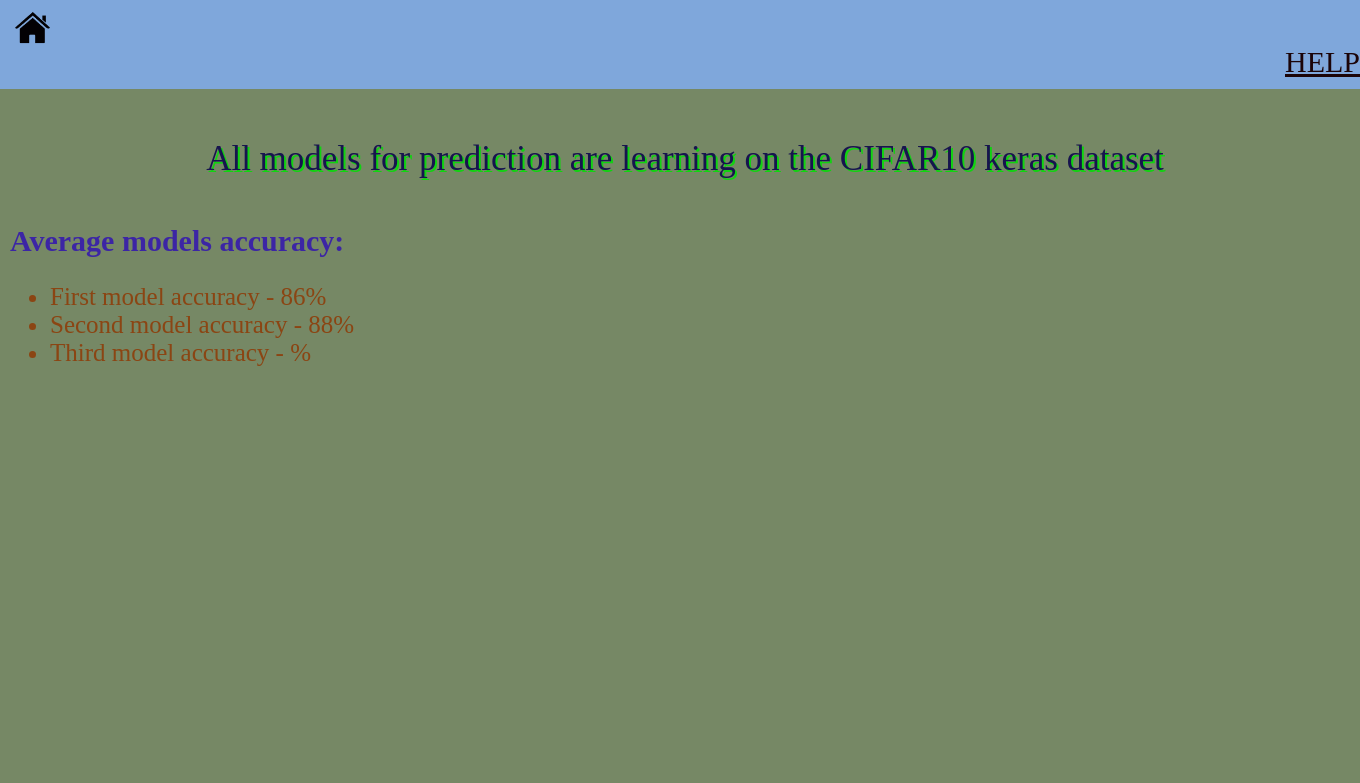
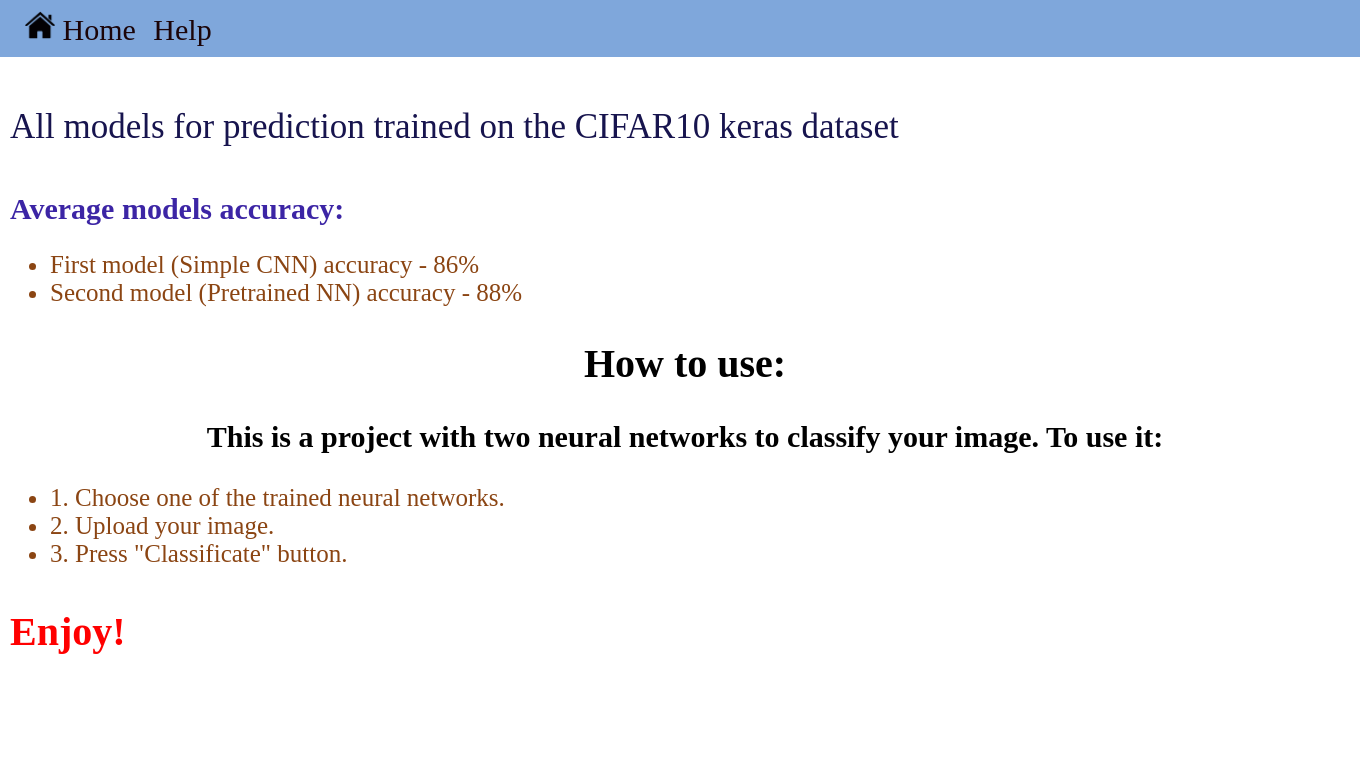
Before and after one commit to Andr-Mih/data_science, a Django app: page /about/ in a window 1360 px wide. Shown: the top 783 px of the page. Run offline with Django 4.2, Linux system fonts and the light colour scheme.

Commit message:
pre-release

```diff
--- a/static/main.css
+++ b/static/main.css
@@ -1,4 +1,3 @@
-
 header {
   background-color: rgb(127, 167, 219);
   padding-left: 15px;
@@ -8,7 +7,6 @@
 
 body {
   margin: 0px;
-  background-color: rgb(118, 136, 101);
 }
 
 main {
@@ -25,46 +23,46 @@
 li {
   font-size: 25px;
   text-align: left;
-  color:saddlebrown;
+  color: saddlebrown;
 }
 
 .text {
   font-size: 30px;
   text-align: left;
-  color:rgb(34, 197, 97);
+  color: rgb(34, 197, 97);
 }
 
 .text1 {
   padding-top: 20px;
   font-size: 30px;
   text-align: left;
-  color:rgb(36, 36, 15);
+  color: rgb(36, 36, 15);
 }
 
 .text2 {
   padding-top: 20px;
   font-size: 30px;
   text-align: left;
-  color:rgb(60, 37, 165);
+  color: rgb(60, 37, 165);
 }
 
 .text3 {
   padding-top: 50px;
   font-size: 30px;
   padding-left: 100px;
-  color:rgb(36, 96, 107);
+  color: rgb(36, 96, 107);
 }
 .tex3 {
   padding-top: 150px;
   font-size: 30px;
   text-align: center;
-  color:rgb(133, 21, 185);
+  color: rgb(133, 21, 185);
 }
 
 .pred {
   font-size: 50px;
   font-weight: 100;
-  color:rgb(85, 7, 13);
+  color: rgb(85, 7, 13);
 }
 
 .button {
@@ -79,30 +77,47 @@
 
 .button:hover {
   background-color: springgreen;
+  cursor: pointer;
 }
 
 .button1 {
   border-radius: 10px;
   font-size: 30px;
-  margin-left:1270px;
-
+  margin-left: 10px;
+  text-decoration: none;
   color: rgb(27, 4, 8);
-  margin-top: 20px;
+  margin-top: 0px;
 }
 .button1:hover {
-  background-color: springgreen;
+  color: springgreen;
+  cursor: pointer;
 }
 
 .headers {
   padding-top: 30px;
   font-size: 35px;
-  text-shadow: 2px 2px red;
-  color:rgb(23, 20, 78);
+
+  color: rgb(23, 20, 78);
 }
 
 .headers1 {
   padding-top: 50px;
   font-size: 35px;
-  text-shadow: 2px 2px rgb(17, 211, 17);
-  color:rgb(23, 20, 78);
+  display: flex;
+  color: rgb(23, 20, 78);
 }
+
+p {
+  text-align: left;
+  font-size: 40px;
+  font-weight: 800;
+  color: red;
+}
+
+h2 {
+  font-size: 40px;
+}
+
+h3 {
+  font-size: 30px;
+}
--- a/templates/about.html
+++ b/templates/about.html
@@ -1,17 +1,24 @@
 {% extends 'base.html' %} {% load static %} {% block content %}
 <body>
-<div class="headers1">
-    All models for prediction are learning on the CIFAR10 keras dataset</div>
-    <h2 class="text2">Average models accuracy:</h2>
-    <ul>
-    <li>First model accuracy - 86%</li>
-    <li>Second model accuracy - 88%</li>
-    <li>Third model accuracy - %</li>
-
-</ul>
-
-
-
+  <div class="headers1">
+    All models for prediction trained on the CIFAR10 keras dataset
+  </div>
+  <h2 class="text2">Average models accuracy:</h2>
+  <ul>
+    <li>First model (Simple CNN) accuracy - 86%</li>
+    <li>Second model (Pretrained NN) accuracy - 88%</li>
+  </ul>
+  <h2>How to use:</h2>
+  <h3>
+    This is a project with two neural networks to classify your image. To use
+    it:
+  </h3>
+  <ul class="faq">
+    <li>1. Choose one of the trained neural networks.</li>
+    <li>2. Upload your image.</li>
+    <li>3. Press "Classificate" button.</li>
+  </ul>
+  <p>Enjoy!</p>
 </body>
 
 {% endblock %}
--- a/templates/base.html
+++ b/templates/base.html
@@ -3,11 +3,10 @@
   <link rel="stylesheet" href="{% static 'main.css' %}" />
   <body>
     <header class="header">
-      <a href="/">
-        <img src="{% static 'home.png' %}" height="35px" , width="35px"
-      /></a>
-      <a class="button1" href="about/" target="_blank"><span>HELP</span></a>
-
+      <a class="button1" href="/">
+        <img src="{% static 'home.png' %}" height="30px" , width="30px" /> Home
+      </a>
+      <a class="button1" href="about/"><span>Help</span></a>
     </header>
     <main>{% block content %} {% endblock %}</main>
   </body>
--- a/templates/result.html
+++ b/templates/result.html
@@ -1,8 +1,8 @@
 {% extends 'base.html' %} {% load static %} {% block content %}
 <body>
   <br />
-  <div class="text3">Your picture is a:</div>
+  <div class="text3">Your picture is:</div>
   <div class="pred">{{ prediction }}</div>
-  <img src="{{ input_image }}" name="inputImage" />
+  <img src="{{ input_image }}" name="inputImage" height="700px" />
 </body>
 {% endblock %}
--- a/templates/upload_doc.html
+++ b/templates/upload_doc.html
@@ -1,6 +1,6 @@
 {% extends 'base.html' %} {% load static %} {% block content %}
 <head>
-  <div class="headers">Categorical classification your images</div>
+  <div class="headers">Categorical classification of your images</div>
 </head>
 <body>
   <div class="text1">Upload your image with one of the next categories:</div>
--- a/upl/forms.py
+++ b/upl/forms.py
@@ -1,6 +1,6 @@
 from django import forms
 
-choices = (('1', 'SimpleNN'),('2', 'Pretrained'))
+choices = (('1', 'Simple CNN'),('2', 'Pretrained NN'))
 class UploadDocumentForm(forms.Form):
     nn_id = forms.ChoiceField(choices=choices)
     image = forms.ImageField()
--- a/upload/settings.py
+++ b/upload/settings.py
@@ -12,7 +12,7 @@
 
 from pathlib import Path
 import os
-#import dj_database_url
+import dj_database_url
 
 # Build paths inside the project like this: BASE_DIR / 'subdir'.
 BASE_DIR = Path(__file__).resolve().parent.parent
@@ -137,3 +137,7 @@
 
 #  Add configuration for static files storage using whitenoise
 STATICFILES_STORAGE = 'whitenoise.storage.CompressedManifestStaticFilesStorage'
+
+
+prod_db  =  dj_database_url.config(conn_max_age=500)
+DATABASES['default'].update(prod_db)
```
